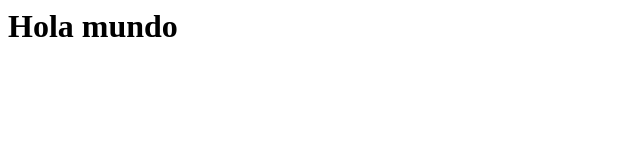
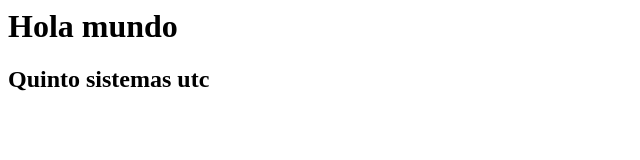
Before and after one commit to CarlosRemache/CarlosRemache.github.io, a plain HTML site: page index.html in a window 1280 px wide. Shown: the whole page, without its empty margins (0-640 px from the left). Drawn offline with Linux system fonts and the light colour scheme.

Commit message:
Agregar linea

```diff
--- a/index.html
+++ b/index.html
@@ -2,5 +2,6 @@
     <head></head>
     <body>
         <h1>Hola mundo</h1>
+        <h2>Quinto sistemas utc</h2>
     </body>
 </html>
```
